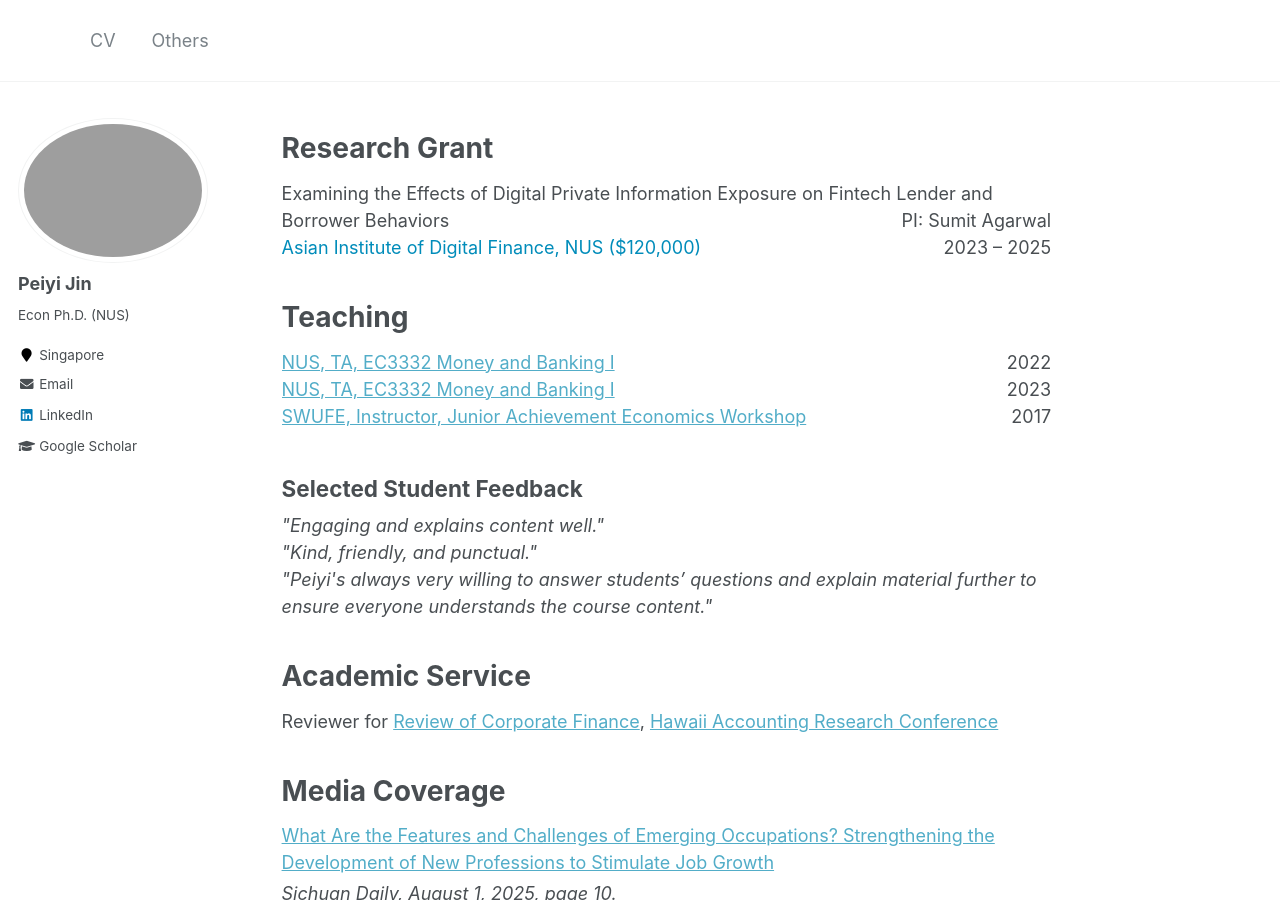
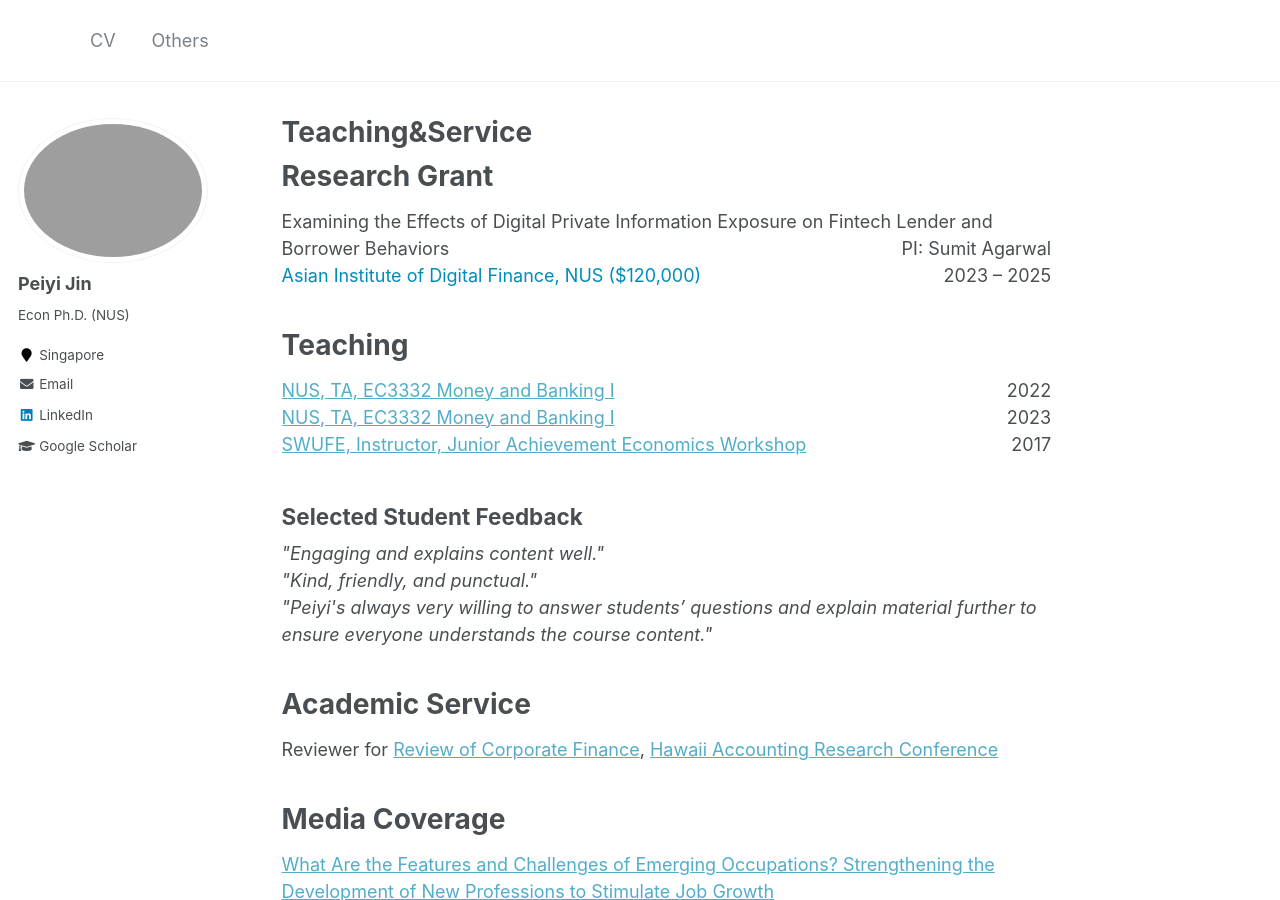
Before and after one commit to peiyi-jin/peiyi-jin.github.io, a Jekyll site: the page built from _pages/others.md, in a window 1280 px wide and 900 px high. Built offline with Jekyll 4.4.1, drawn with Linux system fonts in a browser that asks for light colours.

Commit message:
更新 Teaching&Service 页面路径与标题
Co-authored-by: Cursor <cursoragent@cursor.com>

```diff
--- a/_pages/others.md
+++ b/_pages/others.md
@@ -1,6 +1,6 @@
 ---
-title: ""
-permalink: /others/
+title: "Teaching&Service"
+permalink: /teaching-service/
 layout: single
 author_profile: true
 ---
```
